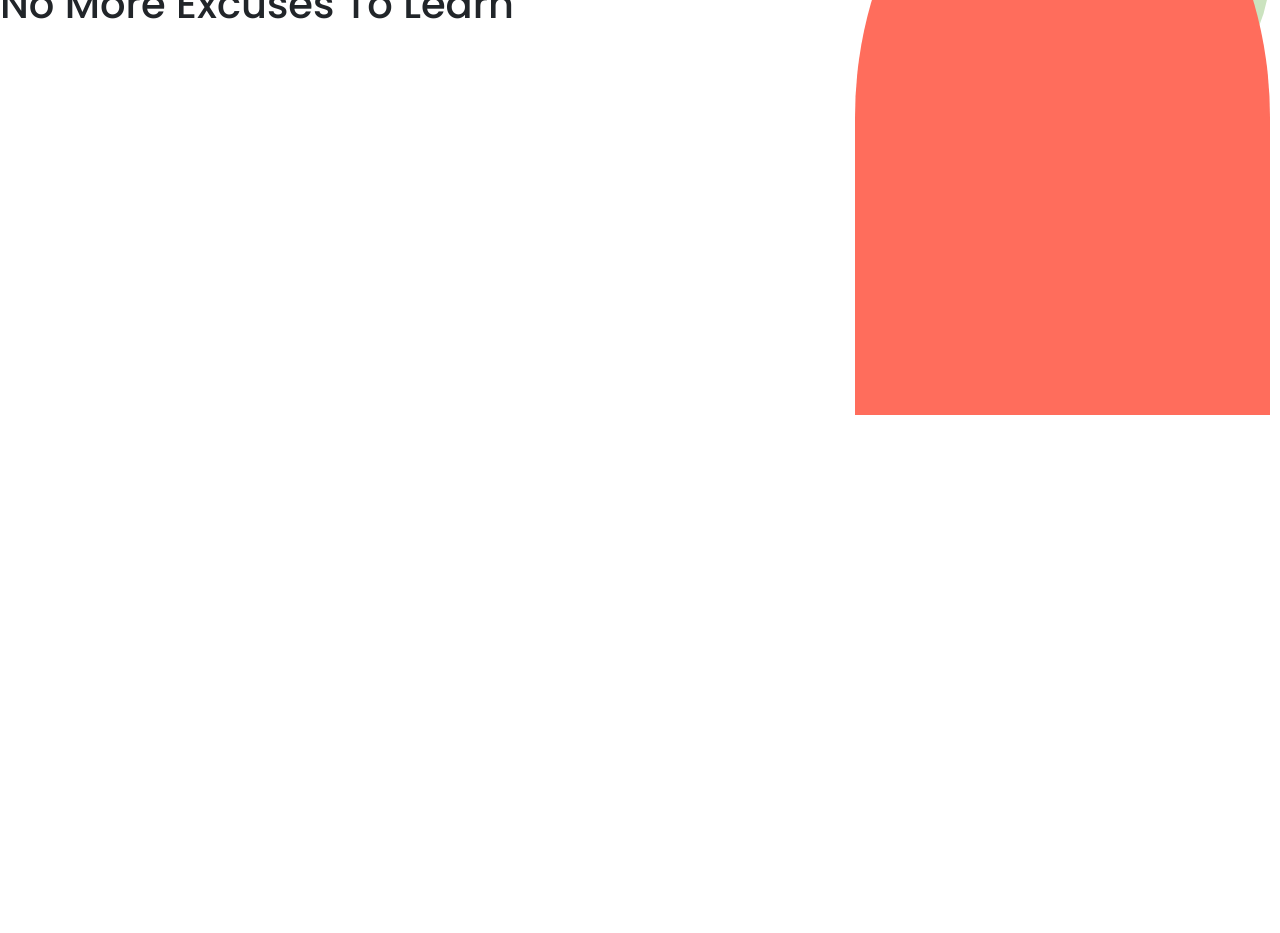
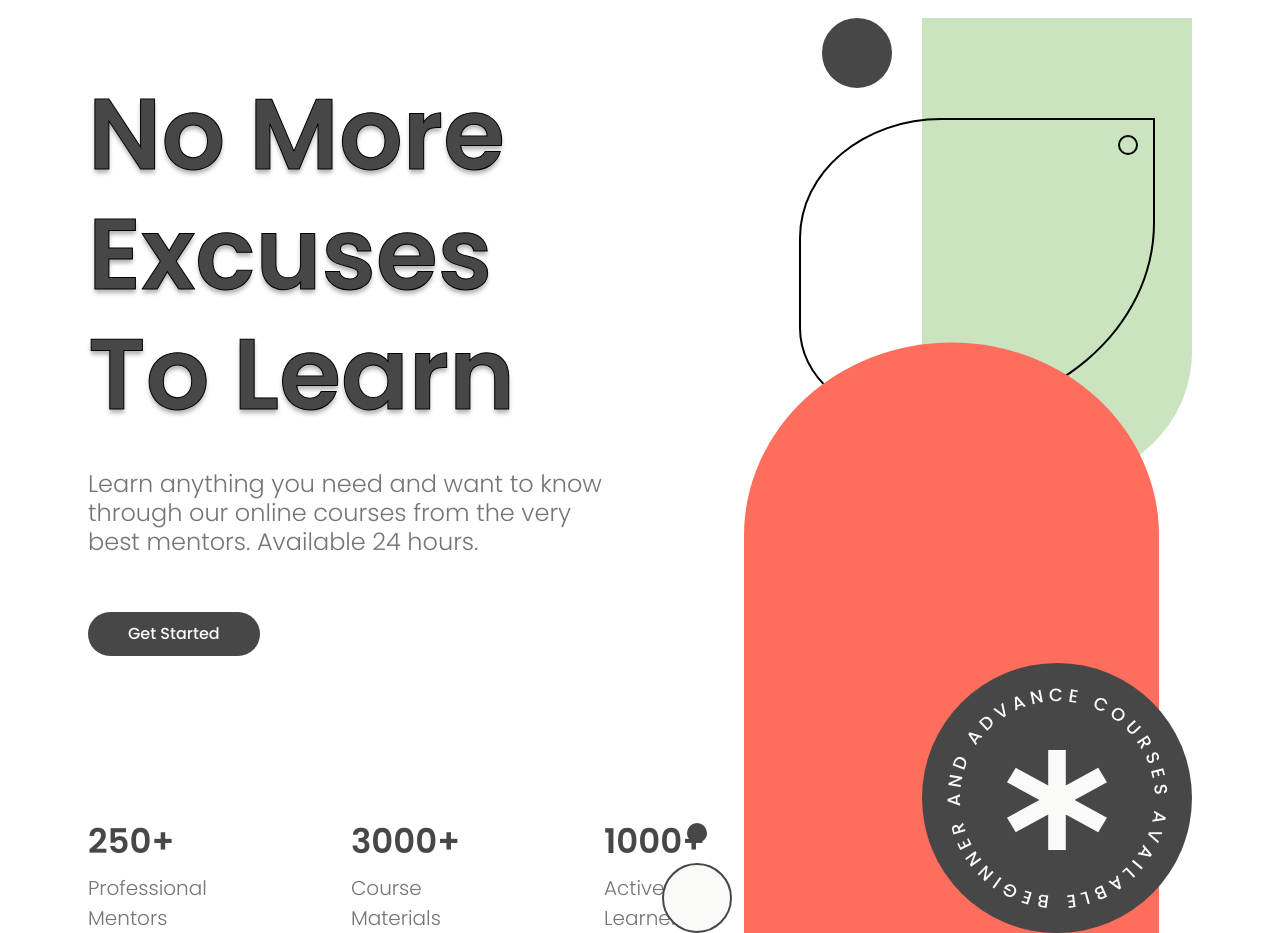
Before and after one commit to lefterisgiannaros/techlab-ui, a React (Create React App) app: page / in a window 1280 px wide. Shown: the part 180-1113 px from the top of the page. Before the commit the page ends 960 px from the top, so only its background shows below. Built offline with nearby package versions, Linux system fonts and the light colour scheme.

Commit message:
final, could use some refactoring

```diff
--- a/src/App.css
+++ b/src/App.css
@@ -2,16 +2,27 @@ body {
   font-family: "Poppins", sans-serif !important;
 }
 
+.btn-curved {
+  border-radius: 40px;
+  padding: 10px 40px;
+  font-weight: 500;
+}
+.btn-white {
+  background: white;
+  color: black;
+  box-shadow: 0 8px 6px rgba(102, 102, 102, 0.3);
+}
+.btn-darkgrey {
+  border: none;
+  background: #474747;
+  color: #fafaf8;
+}
+
+.main-menu {
+  padding: 70px 100px 64px 100px;
+}
 .main-menu .logo {
   filter: drop-shadow(0 6px 1px rgba(0, 0, 0, 0.1));
-}
-.main-menu .btn-signup {
-  border-radius: 40px;
-  background: white;
-  color: black;
-  padding: 10px 40px;
-  font-weight: 500;
-  box-shadow: 0 8px 6px rgba(102, 102, 102, 0.3);
 }
 .main-menu a {
   color: #767474;
@@ -26,26 +37,146 @@ body {
   font-weight: 600;
 }
 
-.home-content .content-right {
-  position: relative;
+.home-content {
+  padding: 0px 100px;
+}
+.home-content .content-left {
+  padding: 56px 122px 0 0;
+}
+.home-content .content-left .stats-container {
+  padding-top: 160px;
+  display: flex;
+  align-items: center;
+}
+.home-content .content-left .stats-container .stat {
+  max-width: 130px;
+}
+.home-content .content-left .stats-container .circle {
+  width: 20px;
+  height: 20px;
+  background-color: #474747;
+  border-radius: 50%;
+  margin: 0 72px;
+}
+.home-content .content-left .stats-container .txt-top {
+  font-weight: 600;
+  font-size: 34px;
+  color: #474747;
+}
+.home-content .content-left .stats-container .txt-bottom {
+  font-weight: 300;
+  font-size: 20px;
+  color: #767474;
+  padding-top: 6px;
+}
+.home-content h1 {
+  margin: 0;
+  font-size: 100px;
+  font-weight: 600;
+  color: #474747;
+  text-shadow: 0 4px 4px rgba(0, 0, 0, 0.3);
+  -webkit-text-stroke-width: 1px;
+  -webkit-text-stroke-color: black;
+}
+.home-content h4 {
+  padding: 36px 0 48px 0;
+  color: #767474;
+  font-weight: 300;
 }
 .home-content .rect-orange {
+  position: absolute;
+  bottom: 0;
   width: 415px;
-  height: 595px;
+  height: 395px;
+  background-color: #ff6d5c;
+  z-index: 20;
+}
+.home-content .rect-orange::before {
+  content: "";
+  position: absolute;
+  top: -99px;
+  left: 0;
+  width: 100%;
+  height: 193px;
   background-color: #ff6d5c;
   border-radius: 50% 50% 0 0;
+  transform: scaleY(2);
+  z-index: -1;
+}
+.home-content .rect-green {
   position: absolute;
   top: 0;
-  right: 10px;
-  z-index: 20;
+  right: 0;
+  width: 270px;
+  height: 335px;
+  background-color: #cbe3bf;
 }
-.home-content .rect-green {
-  width: 300px;
-  height: 300px;
+.home-content .rect-green::before {
+  content: "";
+  position: absolute;
+  bottom: -99px;
+  right: 0;
+  width: 100%;
+  height: 200px;
   background-color: #cbe3bf;
   border-radius: 0 0 50% 50%;
+  transform: scaleY(1.3);
+  z-index: -1;
+}
+.home-content .semicircle {
+  width: 356px;
+  height: 300px;
+  background-color: transparent;
+  border: 2px solid black;
+  border-radius: 40% 0 65% 30%;
+  position: relative;
+  top: 100px;
+  left: 55px;
+  z-index: 10;
+}
+.home-content .semicircle .small-circle {
+  width: 20px;
+  height: 20px;
+  border: 2px solid black;
+  border-radius: 50% 50% 50% 50%;
   position: absolute;
-  top: 0;
-  right: 10px;
-  z-index: 10;
+  right: 15px;
+  top: 15px;
+}
+.home-content .blk-circle {
+  background-color: #474747;
+  border: 2px solid #474747;
+  border-radius: 50% 50% 50% 50%;
+  width: 70px;
+  height: 70px;
+  position: absolute;
+  right: 300px;
+  top: 0px;
+}
+.home-content .white-circle {
+  background-color: #fafaf8;
+  border: 2px solid #474747;
+  border-radius: 50% 50% 50% 50%;
+  width: 70px;
+  height: 70px;
+  position: absolute;
+  right: 300px;
+  bottom: 0px;
+  left: -70px;
+}
+.home-content .small-white-circle {
+  width: 20px;
+  height: 20px;
+  background-color: #474747;
+  border: 2px solid #474747;
+  border-radius: 50% 50% 50% 50%;
+  position: absolute;
+  bottom: 90px;
+  left: -45px;
+}
+.home-content .ornament {
+  position: absolute;
+  right: 0;
+  bottom: 0;
+  z-index: 30;
 }/*# sourceMappingURL=App.css.map */
--- a/src/App.scss
+++ b/src/App.scss
@@ -8,20 +8,33 @@ body {
   font-family: "Poppins", sans-serif !important;
 }
 
+.btn {
+  &-curved {
+    border-radius: 40px;
+    padding: 10px 40px;
+    font-weight: 500;
+  }
+
+  &-white {
+    background: white;
+    color: black;
+    box-shadow: 0 8px 6px rgba(102, 102, 102, 0.3);
+  }
+
+  &-darkgrey {
+    border: none;
+    background: $black;
+    color: $white;
+  }
+}
+
 .main-menu {
-  //logo could have been 2 spans in an h1 with color classes
+  padding: 70px 100px 64px 100px;
   .logo {
+    //logo could have been 2 spans in an h1 with color classes
     filter: drop-shadow(0 6px 1px rgba(0, 0, 0, 0.1));
   }
 
-  .btn-signup {
-    border-radius: 40px;
-    background: white;
-    color: black;
-    padding: 10px 40px;
-    font-weight: 500;
-    box-shadow: 0 8px 6px rgba(102, 102, 102, 0.3);
-  }
   a {
     color: $darkgray;
     text-decoration: none;
@@ -37,31 +50,165 @@ body {
 }
 
 .home-content {
-  .content-right {
-      position: relative;
+  padding: 0px 100px;
+
+  .content-left {
+    padding: 56px 122px 0 0;
+
+    .stats-container {
+      padding-top: 160px;
+      display: flex;
+      align-items: center;
+
+      .stat {
+        max-width: 130px;
+      }
+
+      .circle {
+        width: 20px;
+        height: 20px;
+        background-color: $black;
+        border-radius: 50%;
+        margin: 0 72px;
+      }
+
+      .txt-top {
+        font-weight: 600;
+        font-size: 34px;
+        color: $black;
+      }
+
+      .txt-bottom {
+        font-weight: 300;
+        font-size: 20px;
+        color: $darkgray;
+        padding-top: 6px;
+      }
     }
+  }
+
+  h1 {
+    margin: 0;
+    font-size: 100px;
+    font-weight: 600;
+    color: $black;
+    text-shadow: 0 4px 4px rgba(0, 0, 0, 0.3);
+    -webkit-text-stroke-width: 1px;
+    -webkit-text-stroke-color: black;
+  }
+
+  h4 {
+    padding: 36px 0 48px 0;
+    color: $darkgray;
+    font-weight: 300;
+  }
+
   .rect {
     &-orange {
+      position: absolute;
+      bottom: 0;
       width: 415px;
-      height: 595px;
+      height: 395px;
       background-color: $orange;
-      border-radius: 50% 50% 0 0;
+      z-index: 20;
 
+      &::before {
+        content: "";
+        position: absolute;
+        top: -99px;
+        left: 0;
+        width: 100%;
+        height: 193px;
+        background-color: $orange;
+        border-radius: 50% 50% 0 0;
+        transform: scaleY(2);
+        z-index: -1;
+      }
+    }
+
+    &-green {
       position: absolute;
       top: 0;
-      right: 10px;
-      z-index: 20;
-    }
-    &-green {
-      width: 300px;
-      height: 300px;
+      right: 0;
+      width: 270px;
+      height: 335px;
       background-color: $green;
-      border-radius: 0 0 50% 50%;
 
-      position: absolute;
-      top: 0;
-      right: 10px;
-      z-index: 10;
+      &::before {
+        content: "";
+        position: absolute;
+        bottom: -99px;
+        right: 0;
+        width: 100%;
+        height: 200px;
+        background-color: $green;
+        border-radius: 0 0 50% 50%;
+        transform: scaleY(1.3);
+        z-index: -1;
+      }
     }
   }
+
+  .semicircle {
+    width: 356px;
+    height: 300px;
+    background-color: transparent;
+    border: 2px solid black;
+    border-radius: 40% 0 65% 30%;
+    position: relative;
+    top: 100px;
+    left: 55px;
+    z-index: 10;
+
+    .small-circle {
+      width: 20px;
+      height: 20px;
+      border: 2px solid black;
+      border-radius: 50% 50% 50% 50%;
+      position: absolute;
+      right: 15px;
+      top: 15px;
+    }
+  }
+
+  .blk-circle {
+    background-color: $black;
+    border: 2px solid $black;
+    border-radius: 50% 50% 50% 50%;
+    width: 70px;
+    height: 70px;
+    position: absolute;
+    right: 300px;
+    top: 0px;
+  }
+
+  .white-circle {
+    background-color: $white;
+    border: 2px solid $black;
+    border-radius: 50% 50% 50% 50%;
+    width: 70px;
+    height: 70px;
+    position: absolute;
+    right: 300px;
+    bottom: 0px;
+    left: -70px;
+  }
+
+  .small-white-circle {
+    width: 20px;
+    height: 20px;
+    background-color: $black;
+    border: 2px solid $black;
+    border-radius: 50% 50% 50% 50%;
+    position: absolute;
+    bottom: 90px;
+    left: -45px;
+  }
+
+  .ornament {
+    position: absolute;
+    right: 0;
+    bottom: 0;
+    z-index: 30;
+  }
 }
--- a/src/components/MainMenu.jsx
+++ b/src/components/MainMenu.jsx
@@ -5,19 +5,19 @@ class MainMenu extends React.Component {
   render() {
     return (
       <div className="main-menu">
-        <ul className="d-flex justify-content-between align-items-center w-100 list-unstyled p-5">
+        <ul className="d-flex justify-content-between align-items-center w-100 list-unstyled">
           <li>
             <img className="logo" src="/TechLab.svg"></img>
           </li>
           <div className="d-flex gap-4">
-          <NavLink to="/" activeClassName="active">Home</NavLink>
-          <NavLink to="/courses" activeClassName="active">Courses</NavLink>
-          <NavLink to="/features" activeClassName="active">Features</NavLink>
-          <NavLink to="/contact" activeClassName="active">Contact</NavLink>
+          <NavLink to="/" activeclassname="active">Home</NavLink>
+          <NavLink to="/courses" activeclassname="active">Courses</NavLink>
+          <NavLink to="/features" activeclassname="active">Features</NavLink>
+          <NavLink to="/contact" activeclassname="active">Contact</NavLink>
           </div>
 
           <li>
-            <button className="btn-signup">Sign Up</button>
+            <button className="btn-curved btn-white">Sign Up</button>
           </li>
         </ul>
       </div>
--- a/src/pages/Home.jsx
+++ b/src/pages/Home.jsx
@@ -2,13 +2,48 @@ import React from "react";
 
 function Home() {
   return (
-    <div className="home-content d-flex vh-100">
-      <div className="flex-fill">
-        <h1 className="title">No More Excuses To Learn</h1>
+    <div className="home-content row">
+      <div className="content-left col-md-7">
+        <h1>No More</h1>
+        <h1>Excuses To Learn</h1>
+        <h4>
+          Learn anything you need and want to know through our online courses
+          from the very best mentors. Available 24 hours.
+        </h4>
+        <button className="btn-curved btn-darkgrey">Get Started</button>
+
+        <div className="stats-container">
+          <div className="stat">
+            <div className="txt-top">250+</div>
+            <div className="txt-bottom">Professional Mentors</div>
+          </div>
+          <div className="circle"></div>
+          <div className="stat">
+            <div className="txt-top">3000+</div>
+            <div className="txt-bottom">Course Materials</div>
+          </div>
+          <div className="circle"></div>
+          <div className="stat">
+            <div className="txt-top">1000+</div>
+            <div className="txt-bottom">Active Learners</div>
+          </div>
+        </div>
       </div>
-      <div className="flex-fill">
+
+      <div className="col-md-5 d-none d-xl-block position-relative">
+        <div className="blk-circle"></div>
+
+        <div className="semicircle">
+          <div className="small-circle"></div>
+        </div>
+
         <div className="rect-orange"></div>
         <div className="rect-green"></div>
+
+        <img className="ornament" src="/Ornament.svg"></img>
+
+        <div className="white-circle"></div>
+        <div className="small-white-circle"></div>
       </div>
     </div>
   );
```
Also changed, not shown: public/Ornament.svg (added), public/manifest.json, 1 other file (tests, documents, lock files or other folders).
